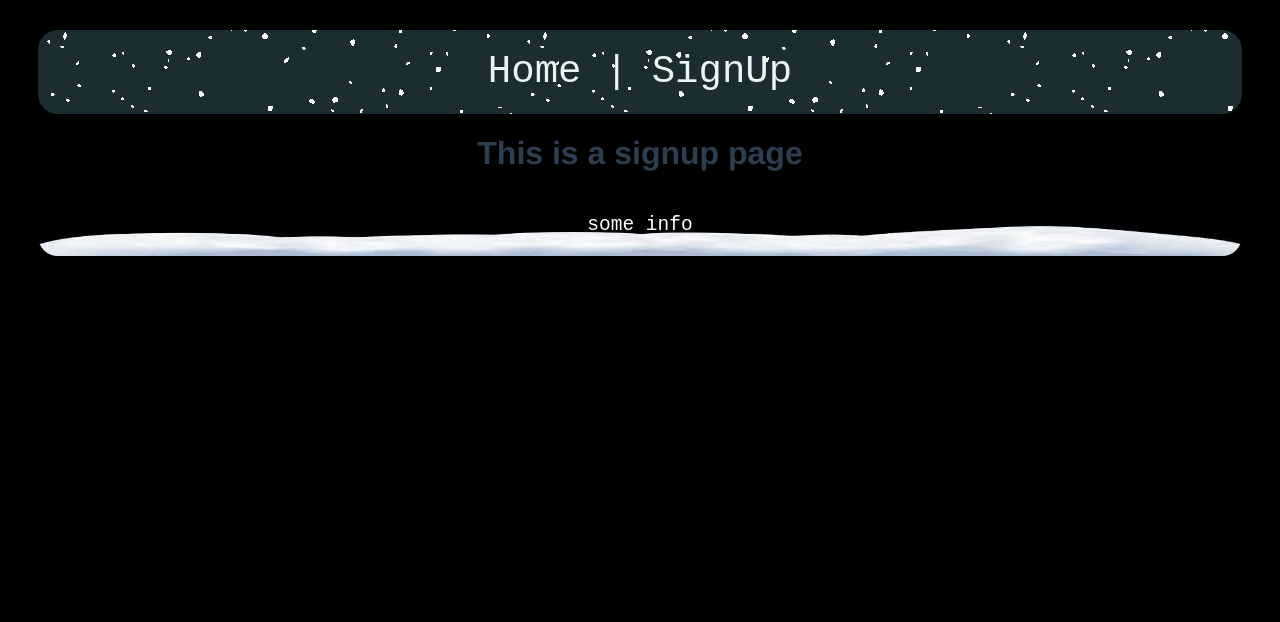
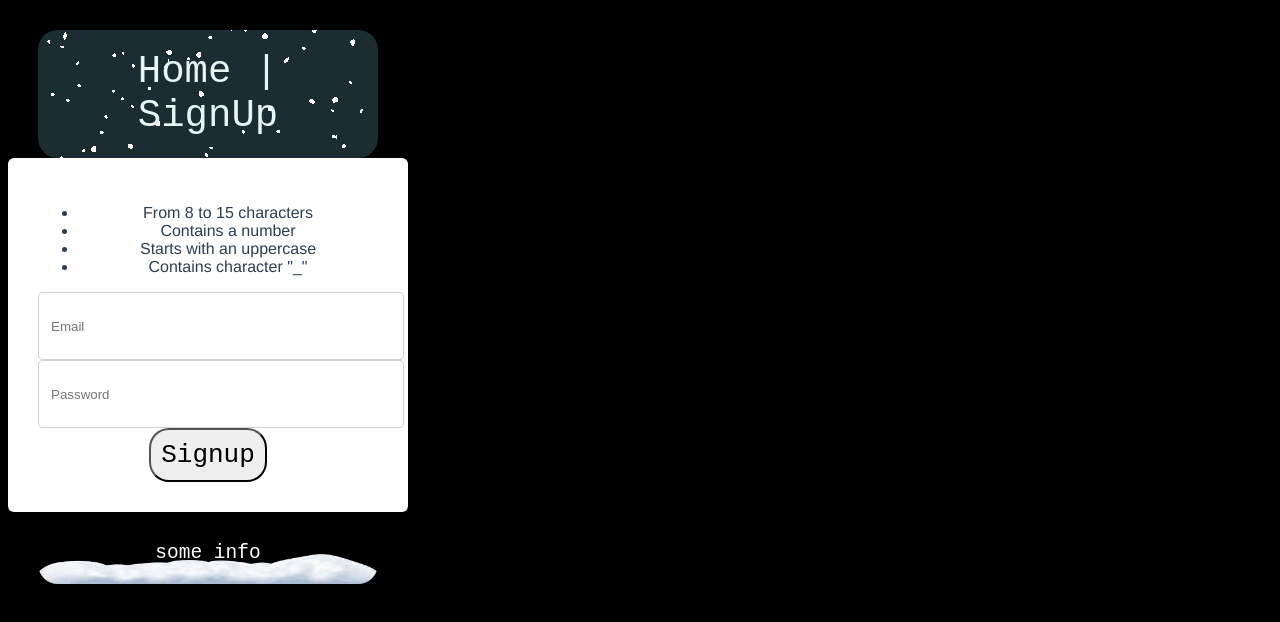
Before and after one commit to PaoAvalos/WebDevelopmentUT, a Vue app in the folder project/: page /signup in a window 1280 px wide. Shown: the top 622 px of the page. Built offline with nearby package versions, Linux system fonts and the light colour scheme.

Commit message:
Created signup page design, button and containers. I still need to add the logic written in SignUpApp to be used in the sign up page. Right now sign up view is changing the design of home view, but ill change it tomorrow

```diff
--- a/project/src/views/SignUpView.vue
+++ b/project/src/views/SignUpView.vue
@@ -1,12 +1,113 @@
 <template>
-  <div class="signup">
-    <h1>This is a signup page</h1>
+ <div id="SignupApp">
+
+<div class="input_container">
+  <ul>
+    <li v-bind:class="{ is_valid: contains_amount_characters }">From 8 to 15 characters</li>
+    <li v-bind:class="{ is_valid: contains_number }">Contains a number</li>
+    <li v-bind:class="{ is_valid: contains_uppercase }">Starts with an uppercase</li>
+    <li v-bind:class="{ is_valid: contains_underscore }">Contains character "_"</li>
+  </ul>
+
+  <div class="checkmark_container" v-bind:class="{ show_checkmark: valid_password }">
+    <svg width="50%" height="50%" viewBox="0 0 140 100">
+      <path class="checkmark" v-bind:class="{ checked: valid_password }" d="M10,50 l25,40 l95,-70" />
+    </svg>
   </div>
+
+  <input type="password" placeholder="Email" />
+
+  <input type="password" @input="checkPassword" v-model="password" autocomplete="off" placeholder="Password" />
+<button>Signup</button>
+
+
+
+</div>
+</div>
+
 </template>
 
 <script>
-
 export default {
   name: 'SignUpView',
 }
 </script>
+
+<style>
+
+
+#app { width: 400px; }
+#button { width: 200px; }
+
+
+/* Password Input --------- */
+
+.input_container {
+	position: relative;
+	padding: 30px;
+	box-shadow: 0 10px 20px rgba(0,0,0,0.19), 0 6px 6px rgba(0,0,0,0.23);
+	border-radius: 6px;
+	background: #FFF;
+}
+
+input[type="password"] {
+	line-height: 1.5;
+	display: block;
+	color: rgba(136, 152, 170, 1);
+	font-weight: 300;
+	width: 100%;
+	height: calc(2.75rem + 2px);
+	padding: .625rem .75rem;
+	border-radius: .25rem;
+	background-color: #fff;
+	transition: border-color .4s ease;
+	border: 1px solid #cad1d7;
+	outline: 0;
+}
+
+input[type="password"]:focus {
+	border-color: rgba(50, 151, 211, .45);
+}
+
+
+/* Checkmark & Strikethrough --------- */
+
+.is_valid { color: rgba(136, 152, 170, 0.8); }
+.is_valid:before { width: 100%; }
+
+.checkmark_container {
+	border-radius: 50%;
+	position: absolute;
+	top: -15px; right: -15px;
+	background: #2ecc71;
+	width: 50px; height: 50px;
+	visibility: hidden;
+	opacity: 0;
+	display: flex;
+	justify-content: center;
+	align-items: center;
+	transition: opacity .4s ease;
+}
+
+.show_checkmark {
+  visibility: visible;
+  opacity: 1;
+}
+
+.checkmark {
+  width: 100%;
+  height: 100%;
+  fill: none;
+  stroke: white;
+  stroke-width: 15;
+  stroke-linecap: round;
+  stroke-dasharray: 180;
+  stroke-dashoffset: 180;
+}
+
+.checked { animation: draw 0.5s ease forwards; }
+
+@keyframes draw {
+  to { stroke-dashoffset: 0; }
+}
+</style>
```
Also changed, not shown: project/src/SignupApp.js (added, +42 -0 lines).
